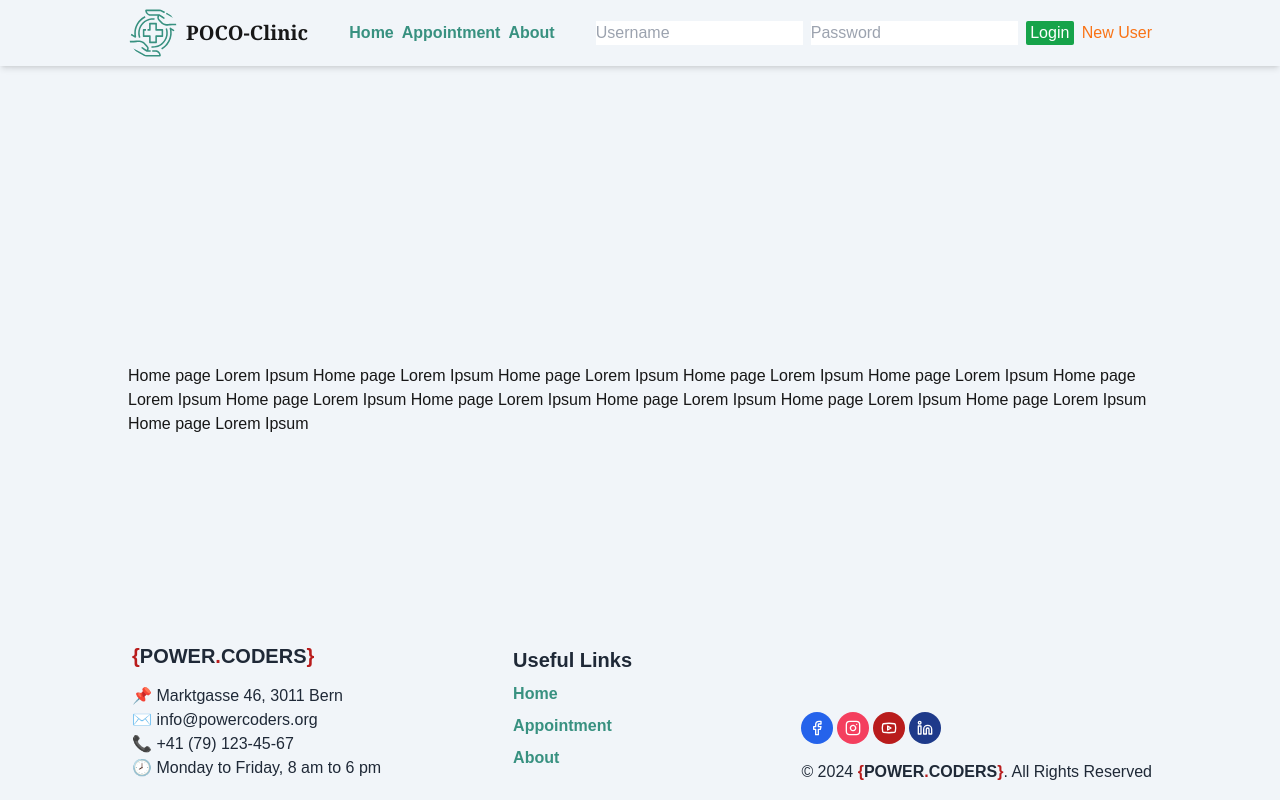
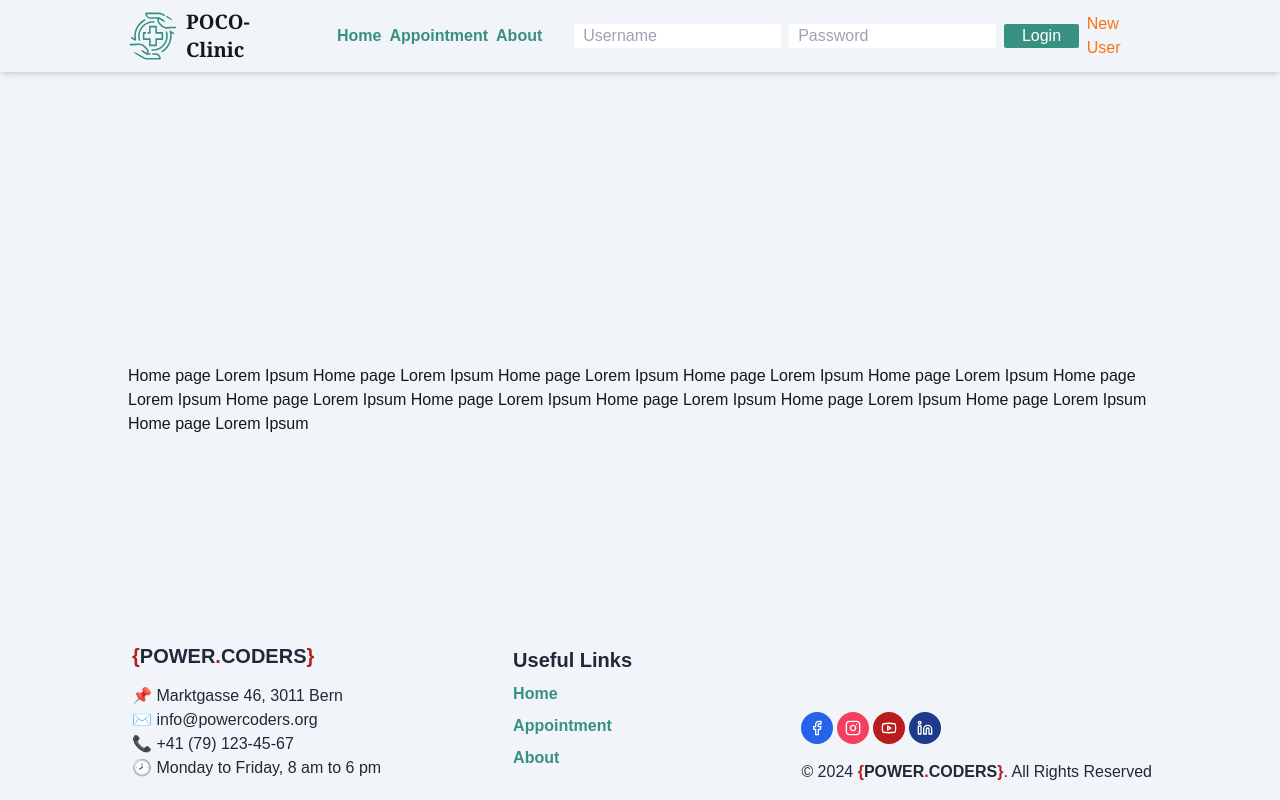
Before and after one commit to lendosh/poco-clinic, a Next.js app: page / in a window 1280 px wide. Built offline with nearby package versions, Linux system fonts and the light colour scheme.

Commit message:
l’ve changed the color of the button and added some space before placeholders.

```diff
--- a/components/login.js
+++ b/components/login.js
@@ -3,9 +3,18 @@ import React from 'react';
 const LoginArea = () => {
     return (
         <div className="flex items-center space-x-2">
-            <input type="text" placeholder="Username" required />
-            <input type="password" placeholder="Password" required />
-            <button className="mx-1 h-auto w-12  rounded-sm bg-green-600 hover:bg-green-400 text-white" type="submit">Login</button>
+            <input type="text" placeholder="  Username" required />
+            <input type="password" placeholder="  Password" required />
+            <button className="
+                    mx-1 h-auto w-20
+                    rounded-sm
+                    bg-swans-down-500
+                    hover:bg-swans-down-700
+                    text-white"
+                    type="submit"
+                    >
+                        Login
+            </button>
             <a className="text-orange-500" href="#">New User</a>
         </div>
     );
--- a/package.json
+++ b/package.json
@@ -17,6 +17,8 @@
     "react-dom": "19.0.0-rc-66855b96-20241106"
   },
   "devDependencies": {
+    "@types/node": "22.9.1",
+    "@types/react": "18.3.12",
     "eslint": "^8",
     "eslint-config-next": "15.0.3",
     "postcss": "^8",
```
Also changed, not shown: 1 other file (tests, documents, lock files or other folders).
